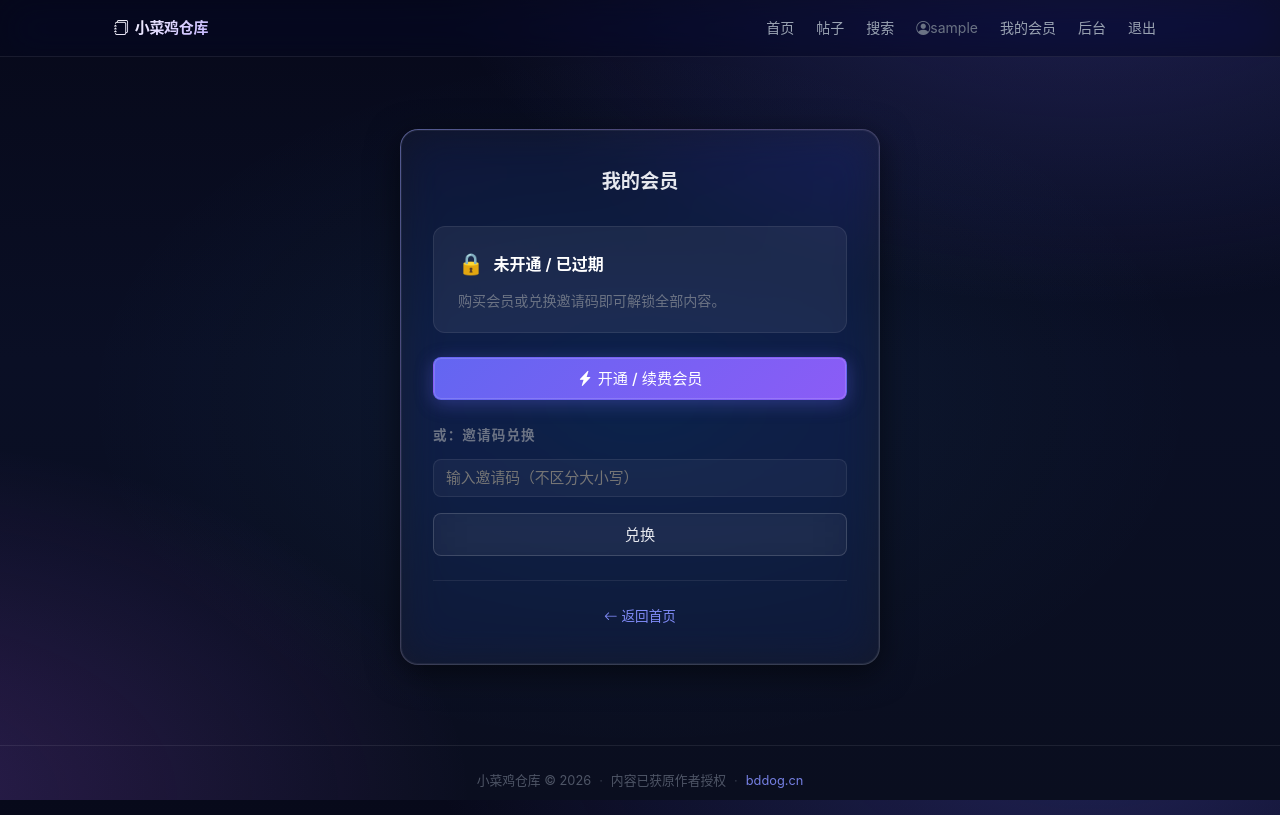
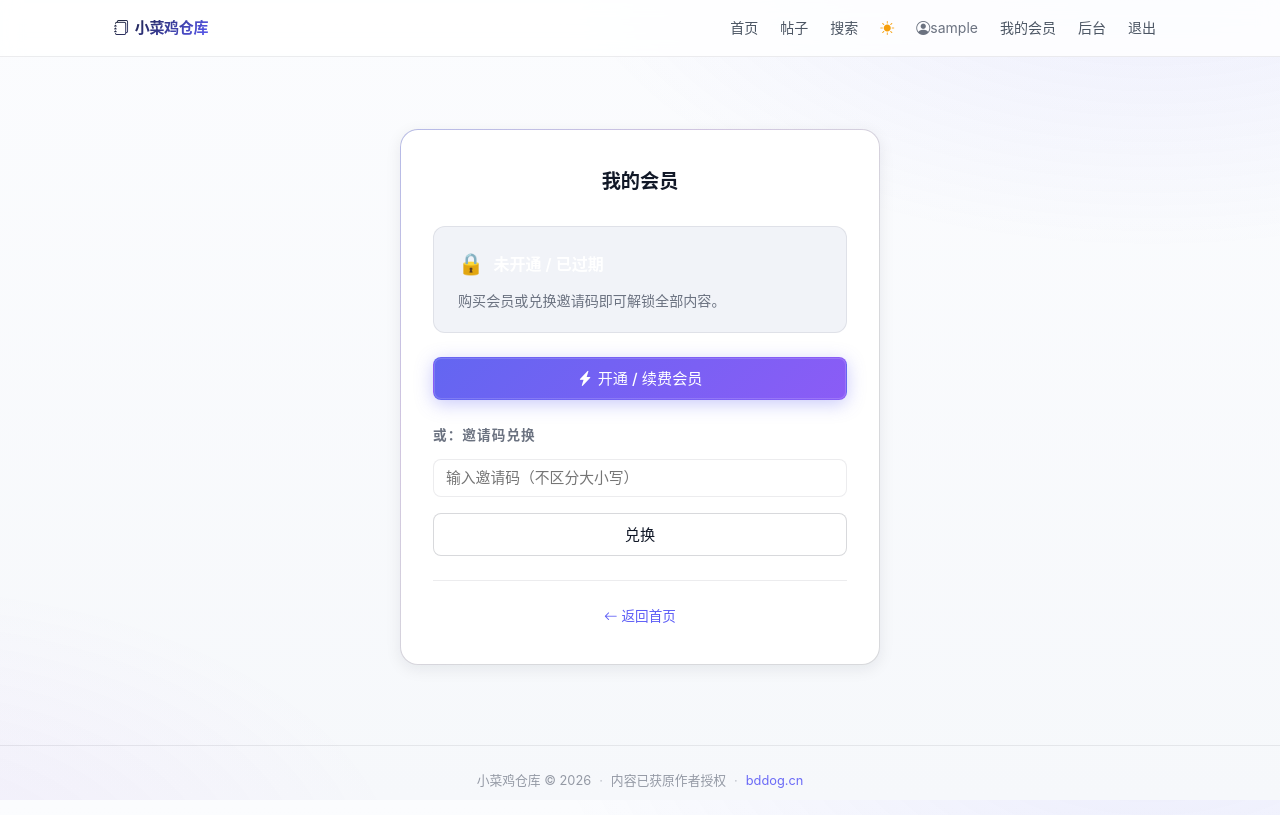
Before and after one commit to 100kez/zsxq-mirror, a Django app: page /accounts/membership/ in a window 1280 px wide. Run offline with Django 5.2, Linux system fonts and the light colour scheme; the visitor is signed in with stand-in values (Sample User, id 1).

Commit message:
Add light/dark theme toggle with localStorage persistence
- Tokenize all colors into :root[data-theme] blocks (dark default, light override)
- Inline FOUC-guard script in <head> reads localStorage + prefers-color-scheme
- Nav toggle button (sun/moon) flips data-theme attribute and persists choice
- Fix color:#fff on translucent backgrounds to use var(--brand) for both themes

```diff
--- a/static/css/site.css
+++ b/static/css/site.css
@@ -2,7 +2,7 @@
    小菜鸡仓库 — site.css
    ═══════════════════════════════════════════════ */
 
-/* ── Design tokens: deep glass theme ── */
+/* ── Design tokens: deep glass theme (default) ── */
 :root {
   --brand:          #ffffff;
   --accent:         #818cf8;
@@ -32,6 +32,49 @@
   --shadow-md:      0 8px 32px rgba(0,0,0,.55), inset 0 0 0 1px rgba(255,255,255,.06);
   --shadow-glow:    0 0 40px rgba(129,140,248,.28);
   --blur:           saturate(180%) blur(22px);
+  --body-bg:
+    radial-gradient(1200px 700px at 85% -10%, rgba(99,102,241,.28), transparent 55%),
+    radial-gradient(1000px 600px at -10% 100%, rgba(168,85,247,.22), transparent 60%),
+    radial-gradient(800px 500px at 50% 50%, rgba(56,189,248,.06), transparent 70%),
+    linear-gradient(180deg, #07091a 0%, #0a0f25 45%, #0a0e1f 100%);
+  --nav-bg:         rgba(7, 9, 26, .55);
+  --gradient-title: linear-gradient(135deg, #fff 0%, #c4b5fd 100%);
+}
+
+/* ── Design tokens: light theme ── */
+:root[data-theme="light"] {
+  --brand:          #111827;
+  --accent:         #5b5bf6;
+  --accent-2:       #4f46e5;
+  --accent-text:    #4338ca;
+  --accent-soft:    rgba(99,102,241,.10);
+  --accent-glow:    rgba(99,102,241,.22);
+  --text-1:         #111827;
+  --text-2:         #4b5563;
+  --text-3:         #6b7280;
+  --border:         rgba(15,23,42,.08);
+  --border-strong:  rgba(15,23,42,.16);
+  --bg:             #f6f8fb;
+  --surface:        #ffffff;
+  --surface-2:      #f1f3f8;
+  --surface-strong: #e7eaf2;
+  --danger:         #dc2626;
+  --danger-soft:    rgba(220,38,38,.08);
+  --success:        #059669;
+  --success-soft:   rgba(5,150,105,.08);
+  --warn:           #d97706;
+  --warn-soft:      rgba(217,119,6,.12);
+  --shadow-sm:      0 1px 2px rgba(15,23,42,.06);
+  --shadow-md:      0 4px 16px rgba(15,23,42,.08);
+  --shadow-glow:    0 0 24px rgba(99,102,241,.18);
+  --blur:           saturate(140%) blur(10px);
+  --body-bg:
+    radial-gradient(1100px 600px at 90% -10%, rgba(99,102,241,.10), transparent 55%),
+    radial-gradient(900px 500px at -10% 110%, rgba(168,85,247,.07), transparent 60%),
+    linear-gradient(180deg, #fbfcfe 0%, #f6f8fb 100%);
+  --nav-bg:         rgba(255, 255, 255, .82);
+  --nav-dropdown-bg:rgba(255, 255, 255, .96);
+  --gradient-title: linear-gradient(135deg, #111827 0%, #5b5bf6 100%);
 }
 
 /* ── Reset & base ── */
@@ -43,14 +86,11 @@ body {
   font-size: 15px;
   line-height: 1.65;
   color: var(--text-1);
-  background:
-    radial-gradient(1200px 700px at 85% -10%, rgba(99,102,241,.28), transparent 55%),
-    radial-gradient(1000px 600px at -10% 100%, rgba(168,85,247,.22), transparent 60%),
-    radial-gradient(800px 500px at 50% 50%, rgba(56,189,248,.06), transparent 70%),
-    linear-gradient(180deg, #07091a 0%, #0a0f25 45%, #0a0e1f 100%);
+  background: var(--body-bg);
   background-attachment: fixed;
   -webkit-font-smoothing: antialiased;
   min-height: 100vh;
+  transition: background-color .25s, color .25s;
 }
 
 ::selection { background: rgba(129,140,248,.4); color: #fff; }
@@ -60,7 +100,7 @@ a:hover { color: var(--accent-2); }
 
 /* ── Navbar (glass) ── */
 .site-nav {
-  background: rgba(7, 9, 26, .55);
+  background: var(--nav-bg);
   backdrop-filter: var(--blur);
   -webkit-backdrop-filter: var(--blur);
   border-bottom: 1px solid var(--border);
@@ -88,7 +128,7 @@ a:hover { color: var(--accent-2); }
   align-items: center;
   gap: 6px;
   flex-shrink: 0;
-  background: linear-gradient(135deg, #fff 0%, #c4b5fd 100%);
+  background: var(--gradient-title);
   -webkit-background-clip: text;
   -webkit-text-fill-color: transparent;
   background-clip: text;
@@ -135,13 +175,34 @@ a:hover { color: var(--accent-2); }
 .nav-links a:hover,
 .nav-links button:hover {
   background: var(--surface-2);
-  color: #fff;
+  color: var(--brand);
 }
 .nav-username {
   font-size: .875rem;
   color: var(--text-3);
   padding: 6px 10px;
 }
+
+/* 主题切换按钮 */
+.theme-toggle {
+  display: inline-flex;
+  align-items: center;
+  justify-content: center;
+  width: 34px; height: 34px;
+  padding: 0;
+  border: 1px solid var(--border);
+  background: var(--surface);
+  border-radius: 999px;
+  color: var(--text-1);
+  cursor: pointer;
+  transition: background .15s, color .15s, transform .15s;
+}
+.theme-toggle:hover { background: var(--surface-2); color: var(--accent); transform: rotate(15deg); }
+.theme-toggle .theme-icon-light { display: none; }
+.theme-toggle .theme-icon-dark  { display: inline-block; }
+[data-theme="light"] .theme-toggle .theme-icon-light { display: inline-block; }
+[data-theme="light"] .theme-toggle .theme-icon-dark  { display: none; }
+[data-theme="light"] .theme-toggle .theme-icon-light { color: #f59e0b; }
 
 @media (max-width: 640px) {
   .nav-toggle { display: block; }
@@ -150,7 +211,7 @@ a:hover { color: var(--accent-2); }
     position: absolute;
     top: 56px;
     left: 0; right: 0;
-    background: rgba(7, 9, 26, .92);
+    background: var(--nav-dropdown-bg, rgba(7, 9, 26, .92));
     backdrop-filter: var(--blur);
     -webkit-backdrop-filter: var(--blur);
     border-bottom: 1px solid var(--border);
@@ -269,7 +330,7 @@ a:hover { color: var(--accent-2); }
   backdrop-filter: var(--blur);
   -webkit-backdrop-filter: var(--blur);
 }
-.btn-outline:hover { background: var(--surface-strong); color: #fff; border-color: rgba(255,255,255,.28); }
+.btn-outline:hover { background: var(--surface-strong); color: var(--brand); border-color: var(--border-strong); }
 .btn-sm { padding: 5px 10px; font-size: .8rem; }
 .btn-full { width: 100%; justify-content: center; padding: 10px; font-size: .95rem; }
 
@@ -472,7 +533,7 @@ a:hover { color: var(--accent-2); }
   border: 1px solid rgba(129,140,248,.3);
   transition: background .15s;
 }
-.badge-tag:hover { background: rgba(129,140,248,.28); color: #fff; }
+.badge-tag:hover { background: rgba(129,140,248,.28); color: var(--brand); }
 
 .badge-attach {
   display: inline-flex;
@@ -525,7 +586,7 @@ a:hover { color: var(--accent-2); }
   -webkit-backdrop-filter: var(--blur);
   transition: all .15s;
 }
-.pagination a:hover { background: var(--accent-soft); border-color: rgba(129,140,248,.4); color: #fff; }
+.pagination a:hover { background: var(--accent-soft); border-color: rgba(129,140,248,.4); color: var(--brand); }
 .pagination .current {
   background: linear-gradient(135deg, #6366f1 0%, #8b5cf6 100%);
   border-color: transparent; color: #fff;
@@ -738,7 +799,7 @@ a:hover { color: var(--accent-2); }
   padding: .5rem .75rem;
   text-align: left;
 }
-.detail-body th { background: var(--surface-2); font-weight: 600; color: #fff; }
+.detail-body th { background: var(--surface-2); font-weight: 600; color: var(--brand); }
 
 /* ── Attachments ── */
 .attachments-card {
@@ -1225,7 +1286,7 @@ a:hover { color: var(--accent-2); }
   color: #fff;
   font-feature-settings: "tnum";
   letter-spacing: -.02em;
-  background: linear-gradient(135deg, #fff 0%, #c4b5fd 100%);
+  background: var(--gradient-title);
   -webkit-background-clip: text;
   -webkit-text-fill-color: transparent;
   background-clip: text;
--- a/templates/base.html
+++ b/templates/base.html
@@ -4,6 +4,17 @@
 <head>
   <meta charset="UTF-8">
   <meta name="viewport" content="width=device-width, initial-scale=1.0">
+  <script>
+    // FOUC 保护:在 CSS 加载前就把主题写到 <html data-theme="...">
+    (function () {
+      try {
+        var saved = localStorage.getItem('theme');
+        var prefersLight = window.matchMedia && window.matchMedia('(prefers-color-scheme: light)').matches;
+        var theme = saved || (prefersLight ? 'light' : 'dark');
+        document.documentElement.setAttribute('data-theme', theme);
+      } catch (e) { /* localStorage 不可用就走默认深色 */ }
+    })();
+  </script>
   <title>{% block title %}小菜鸡仓库{% endblock %}</title>
   <link rel="stylesheet" href="https://cdn.jsdelivr.net/npm/bootstrap-icons@1.11.3/font/bootstrap-icons.min.css">
   <link rel="stylesheet" href="{% static 'css/site.css' %}">
@@ -23,6 +34,12 @@
       <li><a href="{% url 'posts:list' %}">首页</a></li>
       <li><a href="{% url 'posts:list' %}">帖子</a></li>
       <li><a href="{% url 'posts:search' %}">搜索</a></li>
+      <li>
+        <button type="button" class="theme-toggle" id="themeToggle" aria-label="切换主题" title="切换浅/深色">
+          <i class="bi bi-sun-fill theme-icon-light"></i>
+          <i class="bi bi-moon-stars-fill theme-icon-dark"></i>
+        </button>
+      </li>
       {% if user.is_authenticated %}
         <li class="nav-username"><i class="bi bi-person-circle"></i> {{ user.username }}</li>
         <li><a href="{% url 'accounts:membership' %}">我的会员</a></li>
@@ -68,6 +85,16 @@
   document.getElementById('navToggle').addEventListener('click', function () {
     document.getElementById('navLinks').classList.toggle('open');
   });
+  (function () {
+    var btn = document.getElementById('themeToggle');
+    if (!btn) return;
+    btn.addEventListener('click', function () {
+      var cur = document.documentElement.getAttribute('data-theme') || 'dark';
+      var next = cur === 'dark' ? 'light' : 'dark';
+      document.documentElement.setAttribute('data-theme', next);
+      try { localStorage.setItem('theme', next); } catch (e) {}
+    });
+  })();
 </script>
 {% block extra_js %}{% endblock %}
 </body>
```
